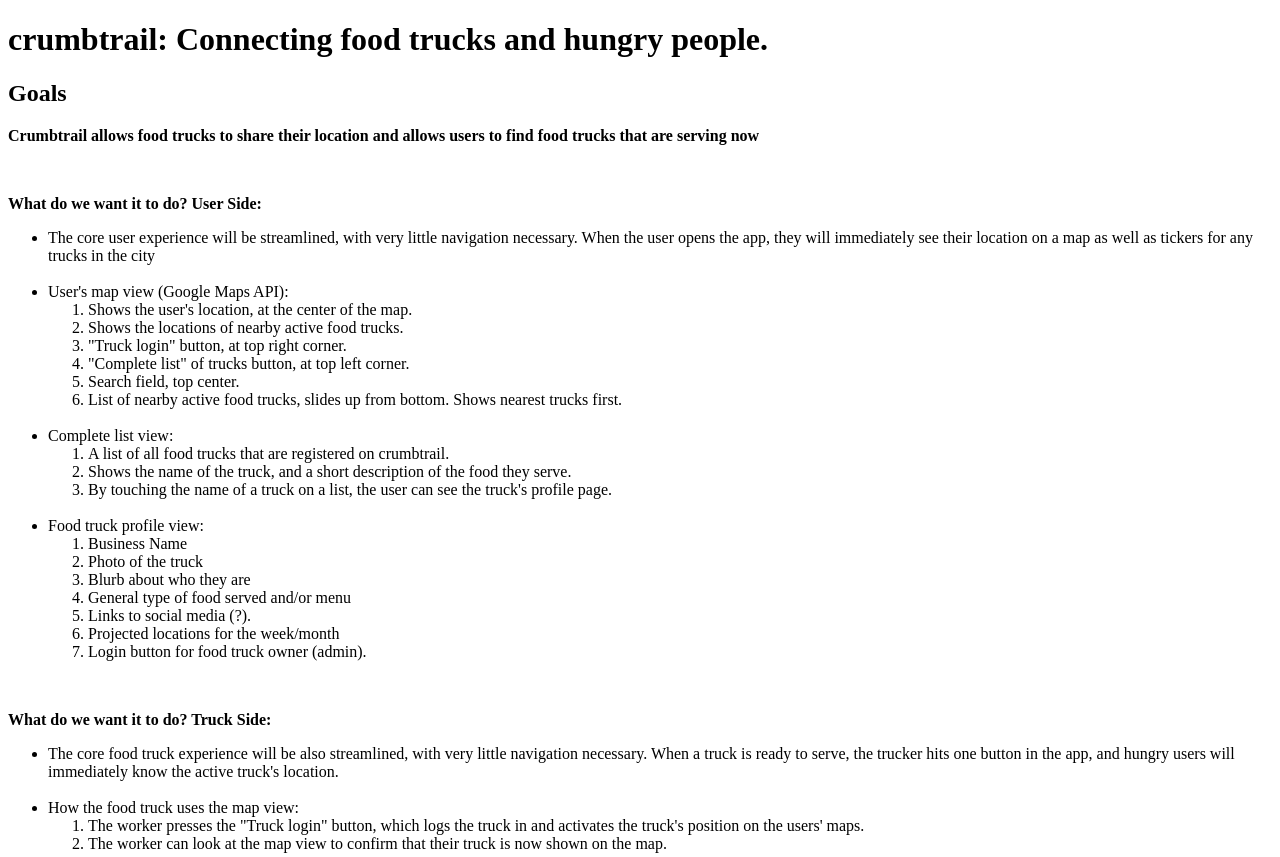
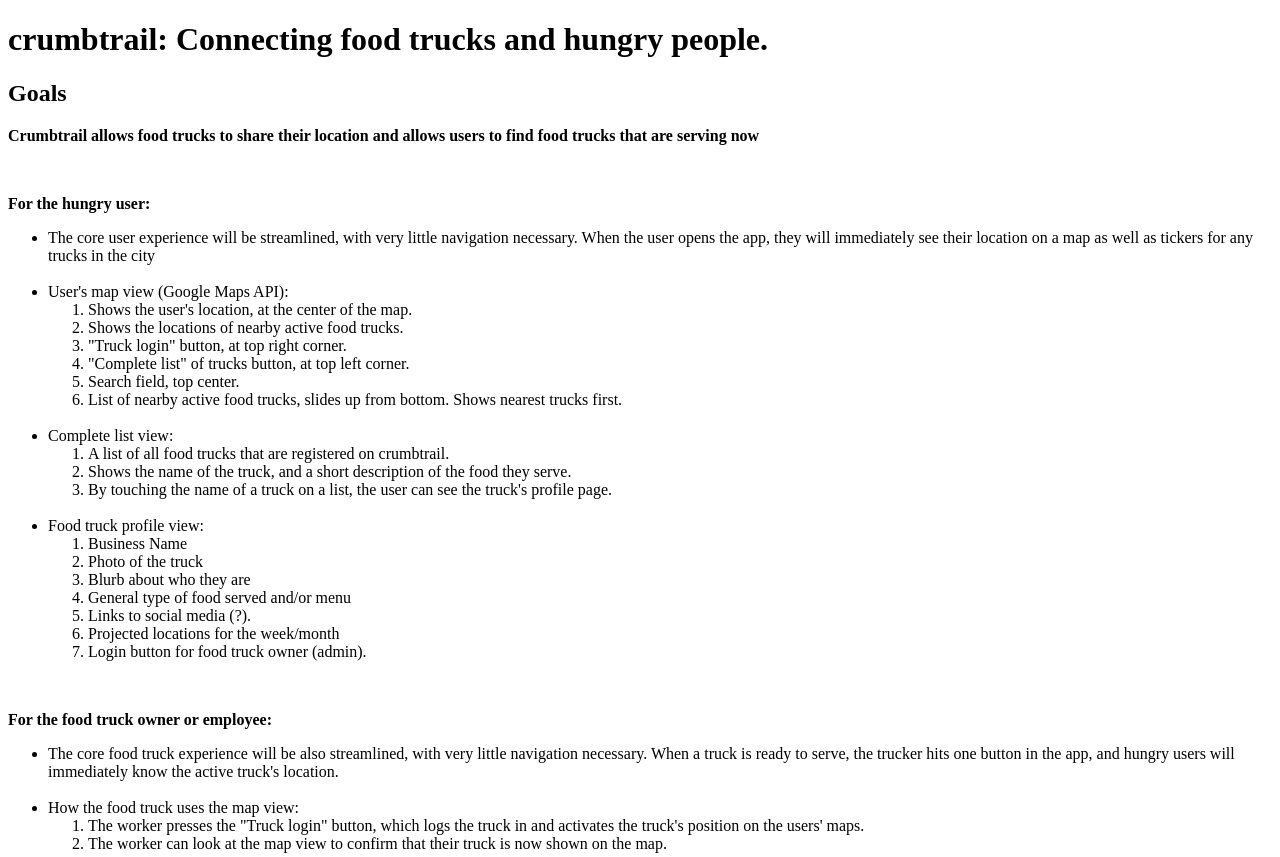
Before and after one commit to mmalvar13/crumbtrail, a PHP site: page /epic/epic.php in a window 1280 px wide. Shown: the top 857 px of the page. Run offline with PHP 8.4, Linux system fonts and the light colour scheme.

Commit message:
Minor heading changes

```diff
--- a/epic/epic.php
+++ b/epic/epic.php
@@ -20,7 +20,7 @@
 						food trucks that are serving now</strong></p>
 			<br>
 
-			<p><strong>What do we want it to do?  User Side: </strong></p>
+			<p><strong>For the hungry user: </strong></p>
 			<ul>
 				<li>The core user experience will be streamlined, with very little navigation necessary.
 					When the user opens the app, they will immediately see their location on a map as well
@@ -59,7 +59,7 @@
 			</ul>
 			<br>
 
-			<p><strong>What do we want it to do?  Truck Side: </strong></p>
+			<p><strong>For the food truck owner or employee:</strong></p>
 			<ul>
 				<li>The core food truck experience will be also streamlined, with very little
 					navigation necessary. When a truck is ready to serve, the trucker hits
```
